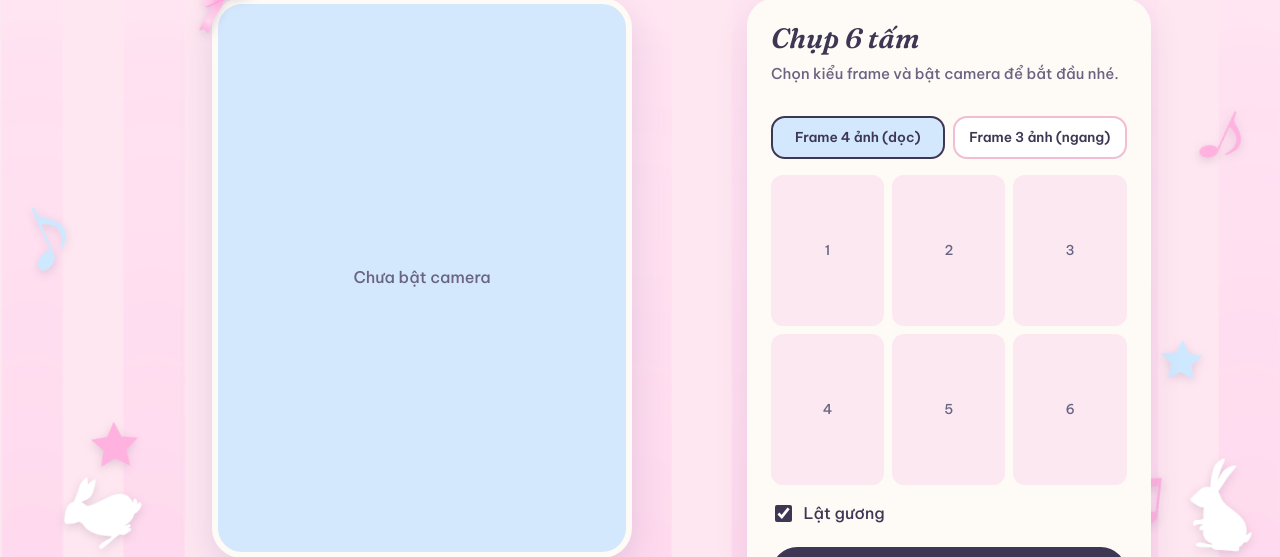
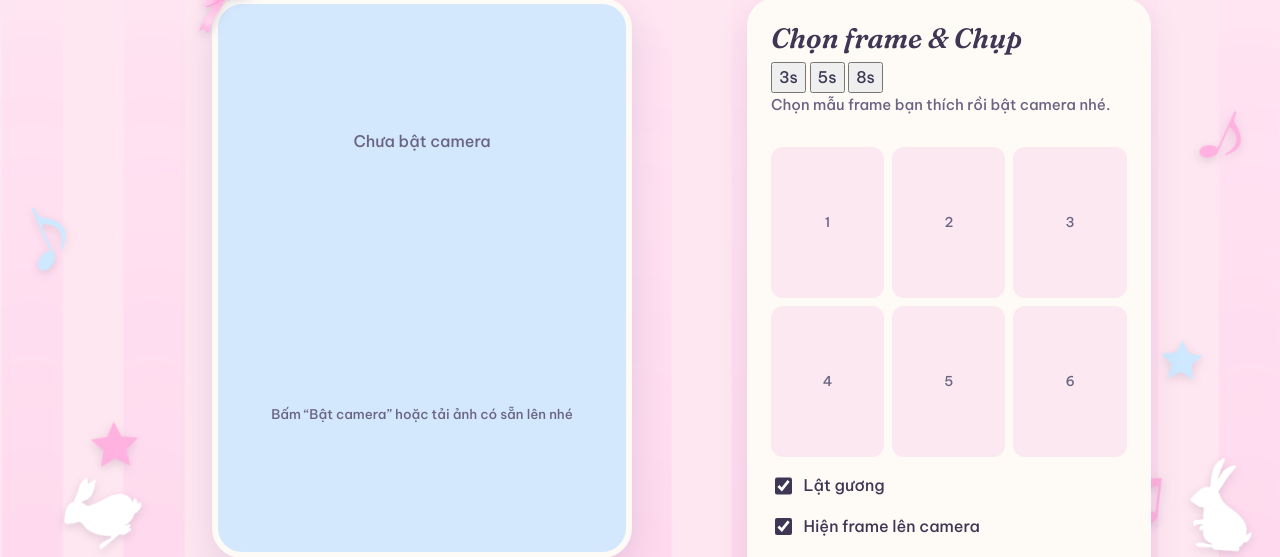
Before and after one commit to minchouyuu/photobooth, a plain HTML site: page index.html in a window 1280 px wide. Shown: the part 227-784 px from the top of the page. Drawn offline with Linux system fonts and the light colour scheme.

Commit message:
Update index.html

```diff
--- a/index.html
+++ b/index.html
@@ -29,17 +29,25 @@
     <div class="lace lace-top"></div>
     <h1>photobooth</h1>
     <ol class="steps" id="steps">
-      <li class="on">Chụp</li><li>Chọn ảnh</li><li>Chọn frame</li><li>Filter</li>
+      <li class="on" data-step="1">Chụp</li>
+      <li data-step="2">Chọn ảnh</li>
+      <li data-step="3">Chọn frame</li>
+      <li data-step="4">Filter</li>
     </ol>
   </header>
 
   <main>
-    <!-- BƯỚC 1: CHỤP -->
+    <!-- BƯỚC 1: CHỤP HOẶC TẢI ẢNH -->
     <section id="s1" class="capture portrait-mode">
       <div class="camwrap">
         <div class="cam">
           <video id="vid" class="flip" playsinline muted></video>
-          <div id="camEmpty" class="cam-empty">Chưa bật camera</div>
+          <canvas id="camOverlay" class="cam-overlay" aria-hidden="true"></canvas>
+          <div id="slotBadge" class="slot-badge" hidden>Ô 1/4</div>
+          <div id="camEmpty" class="cam-empty">
+            <span>Chưa bật camera</span>
+            <small>Bấm “Bật camera” hoặc tải ảnh có sẵn lên nhé</small>
+          </div>
           <div id="cd" class="count" aria-live="assertive"></div>
           <div id="flash"></div>
         </div>
@@ -47,19 +55,33 @@
       </div>
 
       <div class="card side">
-        <h2>Chụp 6 tấm</h2>
-        <p id="msg">Chọn kiểu frame và bật camera để bắt đầu nhé.</p>
+        <div class="card-head">
+          <h2>Chọn frame & Chụp</h2>
+          <div class="timer-pill" role="group" aria-label="Thời gian đếm ngược">
+            <button type="button" class="t-btn" data-sec="3">3s</button>
+            <button type="button" class="t-btn" data-sec="5" aria-pressed="true">5s</button>
+            <button type="button" class="t-btn" data-sec="8">8s</button>
+          </div>
+        </div>
+        <p id="msg">Chọn mẫu frame bạn thích rồi bật camera nhé.</p>
 
-        <div class="mode-select" role="group" aria-label="Chọn số lượng ảnh trong frame">
-          <button type="button" class="mode-btn" data-count="4" aria-pressed="true">Frame 4 ảnh (dọc)</button>
-          <button type="button" class="mode-btn" data-count="3" aria-pressed="false">Frame 3 ảnh (ngang)</button>
+        <!-- Chọn trước Frame ngay từ bước 1 -->
+        <div class="pre-frames" id="preFrames" aria-label="Chọn mẫu frame trước khi chụp"></div>
+
+        <ol class="rolls" id="rolls"></ol>
+
+        <div class="toggles">
+          <label class="check"><input type="checkbox" id="mirror" checked> Lật gương</label>
+          <label class="check"><input type="checkbox" id="showFrameCam" checked> Hiện frame lên camera</label>
         </div>
 
-        <ol class="rolls" id="rolls"></ol>
-        <label class="check"><input type="checkbox" id="mirror" checked> Lật gương</label>
         <div class="actions">
           <button id="go" class="primary">Bật camera</button>
           <button id="stop" class="ghost" hidden>Dừng</button>
+          <label class="ghost upload-btn" title="Chọn tối đa 6 ảnh từ thiết bị">
+            Tải ảnh lên
+            <input type="file" id="uploadInput" accept="image/*" multiple hidden>
+          </label>
         </div>
       </div>
     </section>
@@ -73,15 +95,23 @@
 
       <div class="card panel">
         <div id="p2">
-          <h2>Chọn ảnh</h2>
+          <div class="card-head">
+            <h2>Chọn ảnh</h2>
+            <div class="quick-picks">
+              <button type="button" id="autoPick" class="mini-btn">Chọn nhanh</button>
+              <button type="button" id="clearPick" class="mini-btn">Bỏ chọn</button>
+            </div>
+          </div>
           <p class="hint" id="hint2"></p>
           <div class="picks" id="picks"></div>
         </div>
+
         <div id="p3" hidden>
           <h2>Chọn frame</h2>
           <div class="frames" id="frames"></div>
           <p class="hint" id="hint3"></p>
         </div>
+
         <div id="p4" hidden>
           <h2>Chọn filter</h2>
           <div class="chips" id="chips"></div>
```
